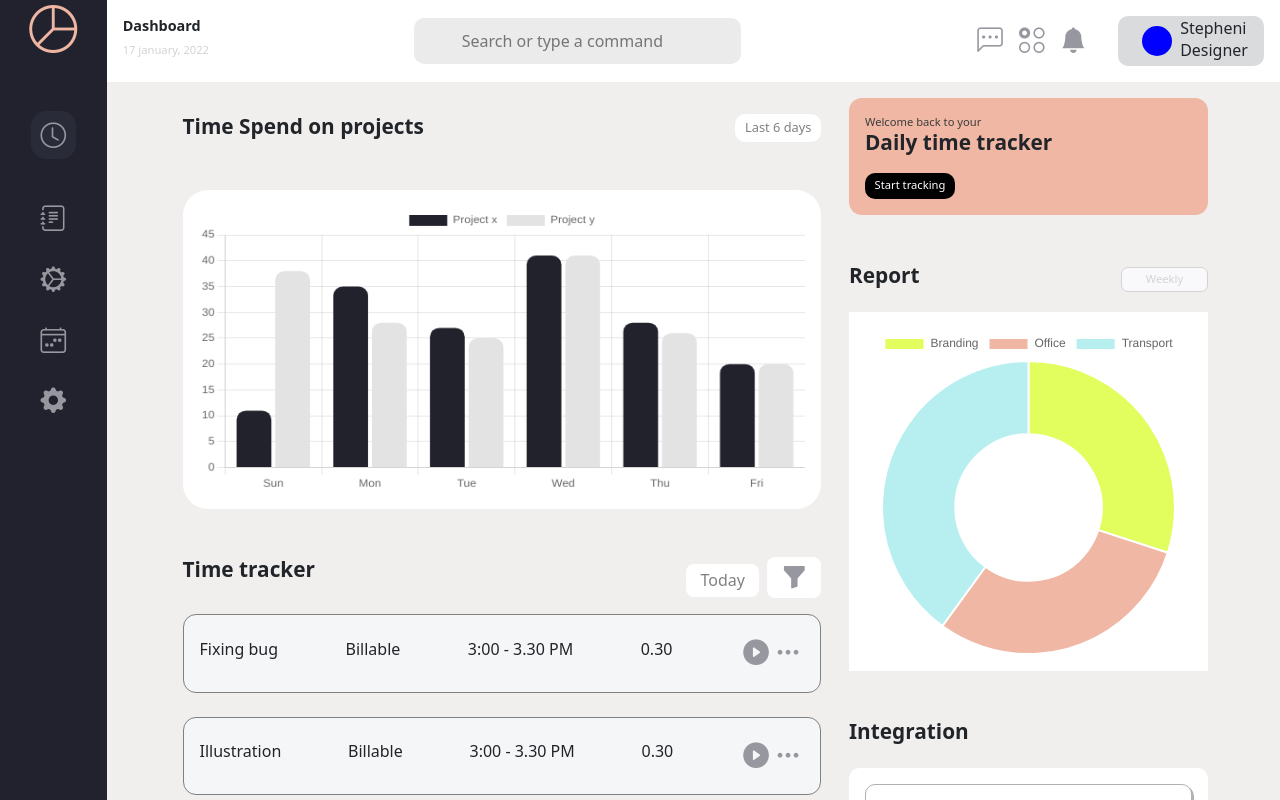
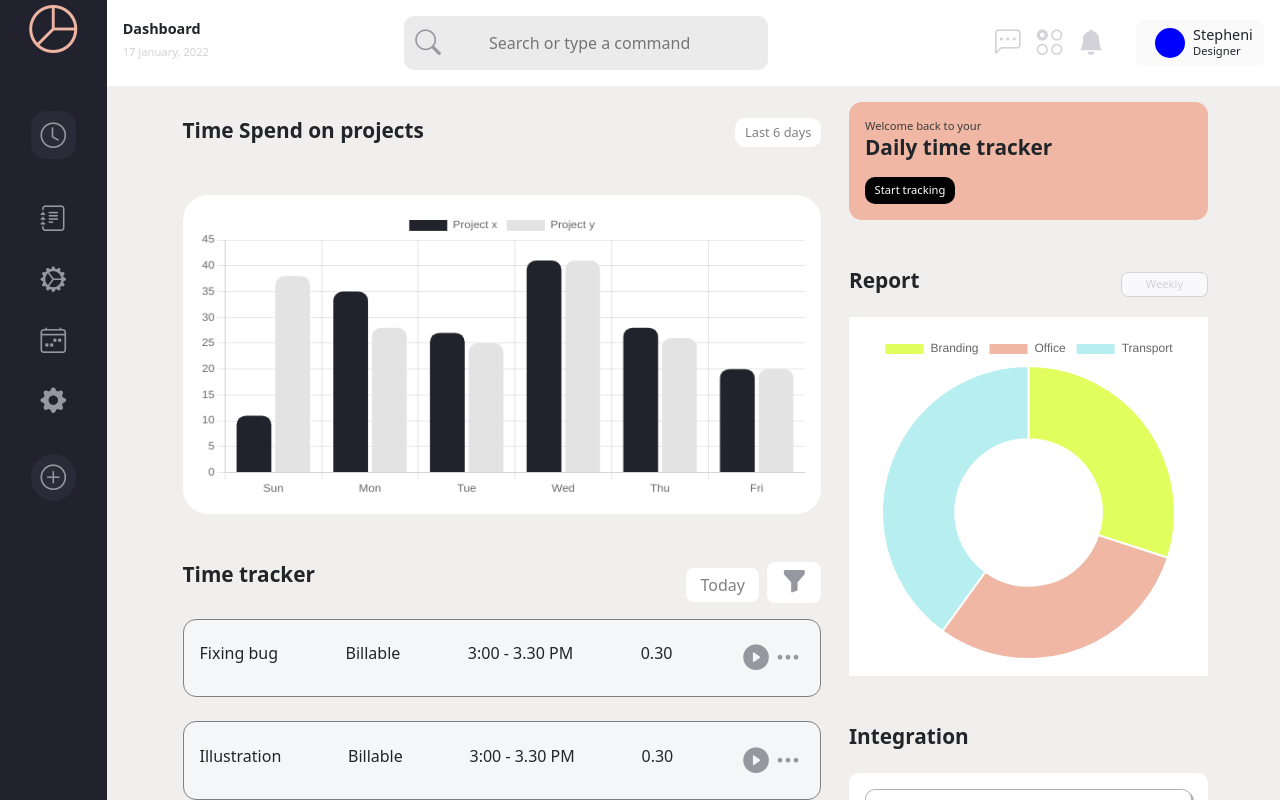
Before and after one commit to dona70909/react-tests, a React (Create React App) app: page / in a window 1280 px wide. Shown: the top 800 px of the page. Built offline with nearby package versions, Linux system fonts and the light colour scheme; grey boxes are pictures that could not be loaded.

Commit message:
Search bar

```diff
--- a/src/App.js
+++ b/src/App.js
@@ -24,9 +24,9 @@ class App extends React.Component {
       <section className='App wrapper-app container-fluid'>
           <section className="row">
 
-            <section className='left-side my-sidebar-wrapper col-1 p-0 m-0'>
+            <header className='left-side my-sidebar-wrapper col-1 p-0 m-0'>
               <SideBar/>
-            </section>
+            </header>
 
             <section className='right-side my-main-content-wrapper col-11 p-0 m-0'>
               <Header/>
--- a/src/components/header/Header.jsx
+++ b/src/components/header/Header.jsx
@@ -19,7 +19,8 @@ class Header extends React.Component {
                     <h6>17 january, 2022</h6>
                 </div>
 
-                <div className='search-bar'>
+                <div className='d-flex search-bar'>
+                    <i className="bi bi-search"></i>
                     <input type="text" placeholder='Search or type a command'/>
                 </div>
 
@@ -39,7 +40,7 @@ class Header extends React.Component {
                             <img src="#" alt="" />
                         </div>
 
-                        <div>
+                        <div className='user-name-box'>
                             <h6 className='m-0 p-0'>Stepheni</h6>
                             <p className='m-0 p-0'>Designer</p>
                         </div>
--- a/src/components/header/SideBar.jsx
+++ b/src/components/header/SideBar.jsx
@@ -13,7 +13,7 @@ class SideBar extends React.Component {
     render() {
         return (
 
-            <nav className='my-side-bar d-flex flex-column justify-space-between align-items-center'>
+            <nav className='my-side-bar d-flex flex-column justify-space-between '>
 
 
                 <h2 className='mb-5 text-center'>
@@ -46,6 +46,12 @@ class SideBar extends React.Component {
                         <i className="bi bi-gear-fill"></i>
                     </li>
                 </ul>
+
+                <ul className='list-unstyled d-flex flex-column align-items-center justify-content-end'>
+                    <li>
+                        <i id='my-plus-circle' className="bi bi-plus-circle"></i>
+                    </li>
+                </ul>
             </nav>
 
         )
--- a/src/components/header/css/SideBar.css
+++ b/src/components/header/css/SideBar.css
@@ -36,3 +36,10 @@ li > .bi:hover {
     padding: .4rem .6rem;
     border-radius: 15px;
 }
+
+#my-plus-circle {
+
+    background-color: #2a2b39;
+    padding: .4rem .6rem;
+    border-radius: 50%;
+}
--- a/src/components/header/css/TopNav.css
+++ b/src/components/header/css/TopNav.css
@@ -22,23 +22,30 @@
 
     background-color: rgb(235, 235, 235);
     border: none;
-    border-radius: 10px;
-    padding: .7rem 3rem;
-    /* background-image: url('http://i47.tinypic.com/r02vbq.png'); */
-    background-repeat: no-repeat;
-    background-position: left center;
+    border-top-right-radius: 10px;
+    border-bottom-right-radius: 10px;
+    padding: .5rem 3rem;
 }
 
-.my-wrapper-icons > .b1  {
+.search-bar > .bi {
+
+    background-color: rgb(235, 235, 235);
+    border-top-left-radius: 10px;
+    border-bottom-left-radius: 10px;
+    padding: .5rem 0rem .5rem .7rem;
+}
+
+.my-wrapper-icons > .bi  {
 
     margin: 0 .3rem;
+    color: rgb(211, 210, 216);
 }
 
 
 .box-profile {
 
-    background-color:rgb(218, 219, 221);
-    padding: .2rem 1rem;
+    background-color:rgb(250, 250, 251);
+    padding: .4rem .7rem;
     border-radius: 10px;
 }
 
@@ -50,3 +57,13 @@
     border-radius: 50%;
     margin: 0 .5rem;
 }
+
+.user-name-box > h6 {
+
+    font-size: .9rem;
+}
+
+.user-name-box > p {
+
+    font-size: .7rem;
+}
```
